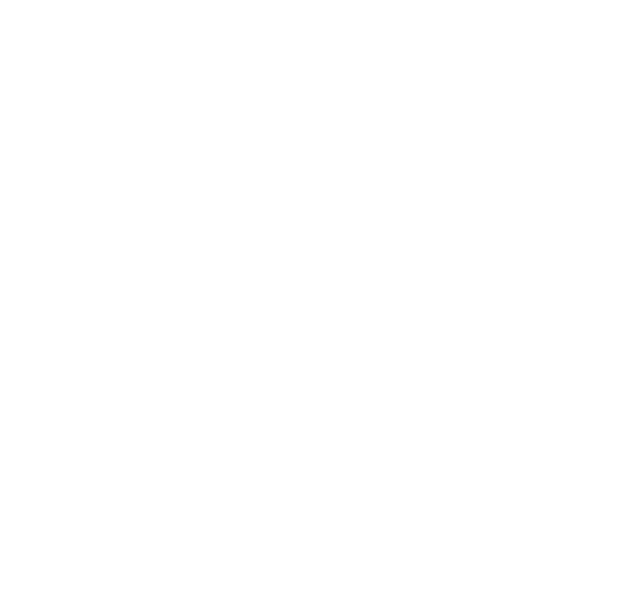
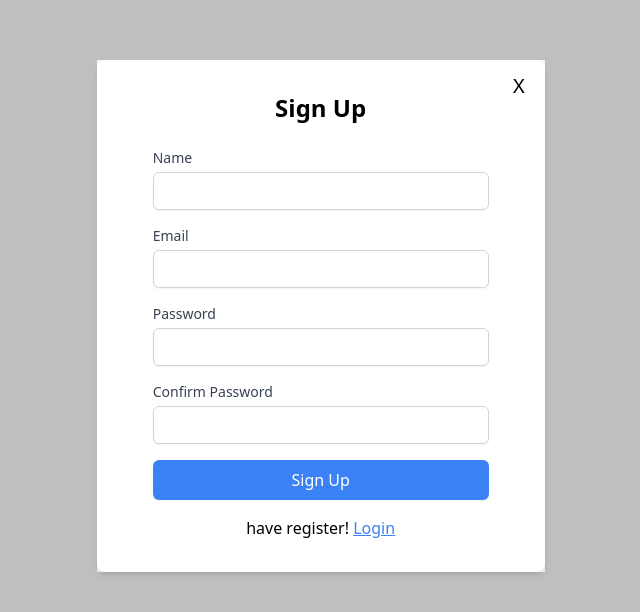
Before and after one commit to ravikumar8292/Inventory-Management-System, a React (Create React App) app in the folder frontend/: page /register in a window 1280 px wide. Before the commit this address had no page. Shown: the part 116-728 px from the top of the page, without its empty margins (378-1018 px from the left). Built offline with nearby package versions, Linux system fonts and the light colour scheme.

Commit message:
signup Complete

```diff
--- a/frontend/package.json
+++ b/frontend/package.json
@@ -6,8 +6,11 @@
     "@testing-library/jest-dom": "^5.17.0",
     "@testing-library/react": "^13.4.0",
     "@testing-library/user-event": "^13.5.0",
+    "axios": "^1.7.3",
     "react": "^18.3.1",
     "react-dom": "^18.3.1",
+    "react-hook-form": "^7.52.2",
+    "react-hot-toast": "^2.4.1",
     "react-icons": "^5.2.1",
     "react-router-dom": "^6.26.0",
     "react-scripts": "5.0.1",
--- a/frontend/src/App.js
+++ b/frontend/src/App.js
@@ -7,6 +7,8 @@
 import GenerateQr from "./pages/GenerateQr";
 import ScanQr from "./pages/ScanQr";
 import Product from "./pages/Product";
+import Register from "./components/User/Register";
+import Login from "./components/User/Login";
 
 function App() {
   return (
@@ -17,7 +19,8 @@
         <Route path="/generateQr" element={<GenerateQr />} />
         <Route path="/scanQr" element={<ScanQr />} />
         {/* <Route path='/course' element={authUser ? <Courses /> : <Navigate to="/signup" />}/> */}
-        {/* <Route path='/signup' element={<SignUp />}/> */}
+        <Route path='/login' element={<Login />}/>
+        <Route path='/register' element={<Register />}/>
       </Routes>
     </div>
   );
--- a/frontend/src/components/Home/Banner3.js
+++ b/frontend/src/components/Home/Banner3.js
@@ -3,7 +3,6 @@
 import { motion } from "framer-motion";
 
 const content = {
-  hidden: { opacity: 0, x: "-10vw" },
   show: {
     opacity: 1,
     x: "0",
@@ -28,13 +27,13 @@
 
 const Banner3 = () => {
   return (
-    <div className="container mx-auto pr-14 py-[90px] flex gap-2">
+    <div className="container mx-auto pr-14 py-[90px] flex gap-2 z-10">
       <motion.div
         variants={content}
         initial="hidden"
         whileInView="show"
         viewport={{ once: false, amount: 0 }}
-        className="mt-[130px] pl-10 mr-14 ml-[90px] border"
+        className="mt-[130px] pl-10 mr-14 ml-[90px]"
       >
         <h2 className="text-4xl font-bold">
           Why do businesses use QR code image to fetch product/payment details?
--- a/frontend/src/components/Navbar.js
+++ b/frontend/src/components/Navbar.js
@@ -1,7 +1,11 @@
 import React, { useEffect, useState } from "react";
 import qricon from "../image/scan.png";
+import Register from "./User/Register";
 
 const Navbar = () => {
+
+  const [showModal, setShowModal] = useState(false);
+
   const [theme, setTheme] = useState(
     localStorage.getItem("theme") ? localStorage.getItem("theme") : "light"
   );
@@ -23,7 +27,7 @@
     <div className="">
       <div
         className={`container mx-auto px-4 ${
-          theme === "dark" ? "bg-slate-900" : "bg-white text-black"
+          theme === "dark" ? "bg-slate-900 text-white" : "bg-white text-black"
         } h-[70px] text-white flex justify-between items-center`}
       >
         <div
@@ -95,9 +99,14 @@
           </div>
           <div className={`${theme === "dark" ? "text-white" : "text-black"}`}>
             {" "}
-            <a href="/login">Login</a> / <a href="/register">SingUp</a>{" "}
+            <a href="/login">Login</a> / <a  onClick={() => setShowModal(true)}>SingUp</a>{" "}
           </div>
         </div>
+      </div>
+      <div className="">
+        {
+          showModal && <Register setShowModal={setShowModal} showModal={showModal}/>
+        }
       </div>
     </div>
   );
--- /dev/null
+++ b/frontend/src/components/User/Login.js
@@ -0,0 +1,124 @@
+import React from "react";
+import { Link,useNavigate,useLocation } from "react-router-dom";
+import { useForm } from "react-hook-form";
+import axios from "axios";
+import toast from "react-hot-toast";
+
+const Login = () => {
+
+  const location = useLocation();
+  const navigate = useNavigate();
+  const from = location.state?.from?.pathname || "/"
+
+  const {
+    register,
+    handleSubmit,
+    formState: { errors },
+  } = useForm();
+
+
+    const onSubmit = async (data) => {
+      // console.log("data", data);
+      try {
+        const userInfo = {
+          email: data.email,
+          password: data.password,
+        };
+
+        await axios.post("http://localhost:3000/user/login", userInfo);
+        // console.log("AFTER data", data);
+
+        if (data) {
+          toast.success('Login Successfully.');
+          // document.getElementById("my_model_3").close();
+          navigate(from, {replace:true});
+          setTimeout(()=>{
+            window.location.reload();
+          },2000)
+        }
+
+        const { email, password } = data;
+        const userData = {
+          email,
+          password,
+        };
+        localStorage.setItem("Users", JSON.stringify(userData));
+        console.log("userData", userData);
+
+      } catch (err) {
+        if (err.response) {
+          console.error(err);
+          toast.error("Error " + err.response.data.message);
+          setTimeout(()=>{});
+        } else {
+          console.error(err);
+          toast.error("An unexpected error occurred.");
+          setTimeout(()=>{});
+
+        }
+      }
+    };
+
+
+  return (
+    <div>
+      <dialog id="my_modal_3" className="modal">
+        <div className="modal-box bg-white dark:border dark:bg-slate-900">
+          <form onSubmit={handleSubmit(onSubmit)} method="dialog">
+            {/* if there is a button in form, it will close the modal */}
+            <Link
+              to={"/"}
+              className="btn btn-sm btn-circle btn-ghost absolute right-2 top-2"
+              onClick={()=>document.getElementById("my_model_3").close()}
+            >
+              ✕
+            </Link>
+
+            <h3 className="font-bold text-lg">Login</h3>
+            <div className="mt-4 space-y-2 flex flex-col">
+              <span>Email</span>
+              <input
+                type="email"
+                placeholder="enter email..."
+                {...register("email", { required: true })}
+                className="w-96 px-3 py-1 border rounded-md outline-none text-black"
+              />
+              {errors.email && (
+                <span className="text-red-500">This field is required*</span>
+              )}
+            </div>
+            <div className="mt-5 space-y-2 flex flex-col">
+              <span>Password</span>
+              <input
+                type="password"
+                placeholder="enter password..."
+                {...register("password", { required: true })}
+                className="w-96 px-3 py-1 border rounded-md outline-none text-black"
+              />
+              {errors.password && (
+                <span className="text-red-500">This field is required*</span>
+              )}
+            </div>
+            <div className="flex justify-between">
+              <Link to={"/"} className="px-4 pt-2 rounded-md mt-6 bg-pink-500 text-white text-md hover:bg-pink-600 duration-200"
+              onClick={handleSubmit(onSubmit)}>
+                Login
+              </Link>
+              <p className="mt-12 mr-8">
+                Not registered?{" "}
+                <Link
+                  to={"/signup"}
+                  className="text-blue-500 underline cursor-pointer"
+                >
+                  SignUp
+                </Link>{" "}
+              </p>
+            </div>
+          </form>
+        </div>
+      </dialog>
+    </div>
+  );
+};
+
+export default Login;
--- /dev/null
+++ b/frontend/src/components/User/Register.js
@@ -0,0 +1,118 @@
+import React, { useState } from 'react'
+import Login from './Login';
+
+
+const Register = ({setShowModal, showModal}) => {
+
+
+    const [formData, setFormData] = useState({
+        name: '',
+        email: '',
+        password: '',
+        confirmPassword: '',
+      });
+
+      const handleChange = (e) => {
+        const { name, value } = e.target;
+        setFormData({
+          ...formData,
+          [name]: value,
+        });
+      };
+
+      const handleSubmit = (e) => {
+        e.preventDefault();
+        // Add your form submission logic here
+        console.log(formData);
+      };
+
+      return (
+        <>
+        <div className="fixed top-0 bottom-0 left-0 right-0 opacity-50 bg-[gray] "></div>
+
+        <div className="fixed left-1/3 top-44 ml-12 z-10 flex items-center justify-center bg-gray-100">
+          <div className="bg-white py-8 px-14 rounded-lg shadow-md w-[800px] max-w-md relative">
+            <button type="button" className='absolute right-5 top-3 color-black text-xl' onClick={()=>setShowModal(false)}>X</button>
+            <h2 className="text-2xl font-bold mb-6 text-center">Sign Up</h2>
+            <form onSubmit={handleSubmit} className="space-y-4">
+              <div>
+                <label htmlFor="name" className="block text-sm font-medium text-gray-700">Name</label>
+                <input
+                  type="text"
+                  name="name"
+                  id="name"
+                  value={formData.name}
+                  onChange={handleChange}
+                  className="mt-1 block w-full px-3 py-2 border border-gray-300 rounded-md shadow-sm placeholder-gray-400 focus:outline-none focus:ring-blue-500 focus:border-blue-500 sm:text-sm"
+                  required
+                />
+              </div>
+              <div>
+                <label htmlFor="email" className="block text-sm font-medium text-gray-700">Email</label>
+                <input
+                  type="email"
+                  name="email"
+                  id="email"
+                  value={formData.email}
+                  onChange={handleChange}
+                  className="mt-1 block w-full px-3 py-2 border border-gray-300 rounded-md shadow-sm placeholder-gray-400 focus:outline-none focus:ring-blue-500 focus:border-blue-500 sm:text-sm"
+                  required
+                />
+              </div>
+              <div>
+                <label htmlFor="password" className="block text-sm font-medium text-gray-700">Password</label>
+                <input
+                  type="password"
+                  name="password"
+                  id="password"
+                  value={formData.password}
+                  onChange={handleChange}
+                  className="mt-1 block w-full px-3 py-2 border border-gray-300 rounded-md shadow-sm placeholder-gray-400 focus:outline-none focus:ring-blue-500 focus:border-blue-500 sm:text-sm"
+                  required
+                />
+              </div>
+              <div>
+                <label htmlFor="confirmPassword" className="block text-sm font-medium text-gray-700">Confirm Password</label>
+                <input
+                  type="password"
+                  name="confirmPassword"
+                  id="confirmPassword"
+                  value={formData.confirmPassword}
+                  onChange={handleChange}
+                  className="mt-1 block w-full px-3 py-2 border border-gray-300 rounded-md shadow-sm placeholder-gray-400 focus:outline-none focus:ring-blue-500 focus:border-blue-500 sm:text-sm"
+                  required
+                />
+              </div>
+              <button
+                type="submit"
+                className="w-full py-2 px-4 bg-blue-500 hover:bg-blue-700 text-white font-medium rounded-md shadow-sm focus:outline-none focus:ring-2 focus:ring-offset-2 focus:ring-blue-500"
+              >
+                Sign Up
+              </button>
+
+
+              {/* kam yahan se baki hai */}
+              <p className="text-center">
+                  have register!{" "}
+                  <button
+                    className="text-blue-500 underline cursor-pointer"
+                    onClick={() =>
+                      setShowModal(true)
+                    }
+                  >
+                    Login
+                  </button>{" "}
+                  <Login />
+                </p>
+
+
+
+            </form>
+          </div>
+        </div>
+        </>
+      );
+
+}
+
+export default Register
--- a/frontend/src/pages/home.js
+++ b/frontend/src/pages/home.js
@@ -7,7 +7,7 @@
 
 const home = () => {
   return (
-    <div className="bg-[#E6E6E6]">
+    <div className="bg-[#E6E6E6] overflow-x-hidden">
       <Navbar />
       <Banner />
       <Banner2 />
```
Also changed, not shown: frontend/src/components/Home/Banner.js (+40 -7 lines), frontend/src/components/Home/Banner2.js (+5 -6 lines), frontend/src/components/Logout.js (deleted), frontend/src/components/User/Logout.js (added), 1 other file (tests, documents, lock files or other folders).
